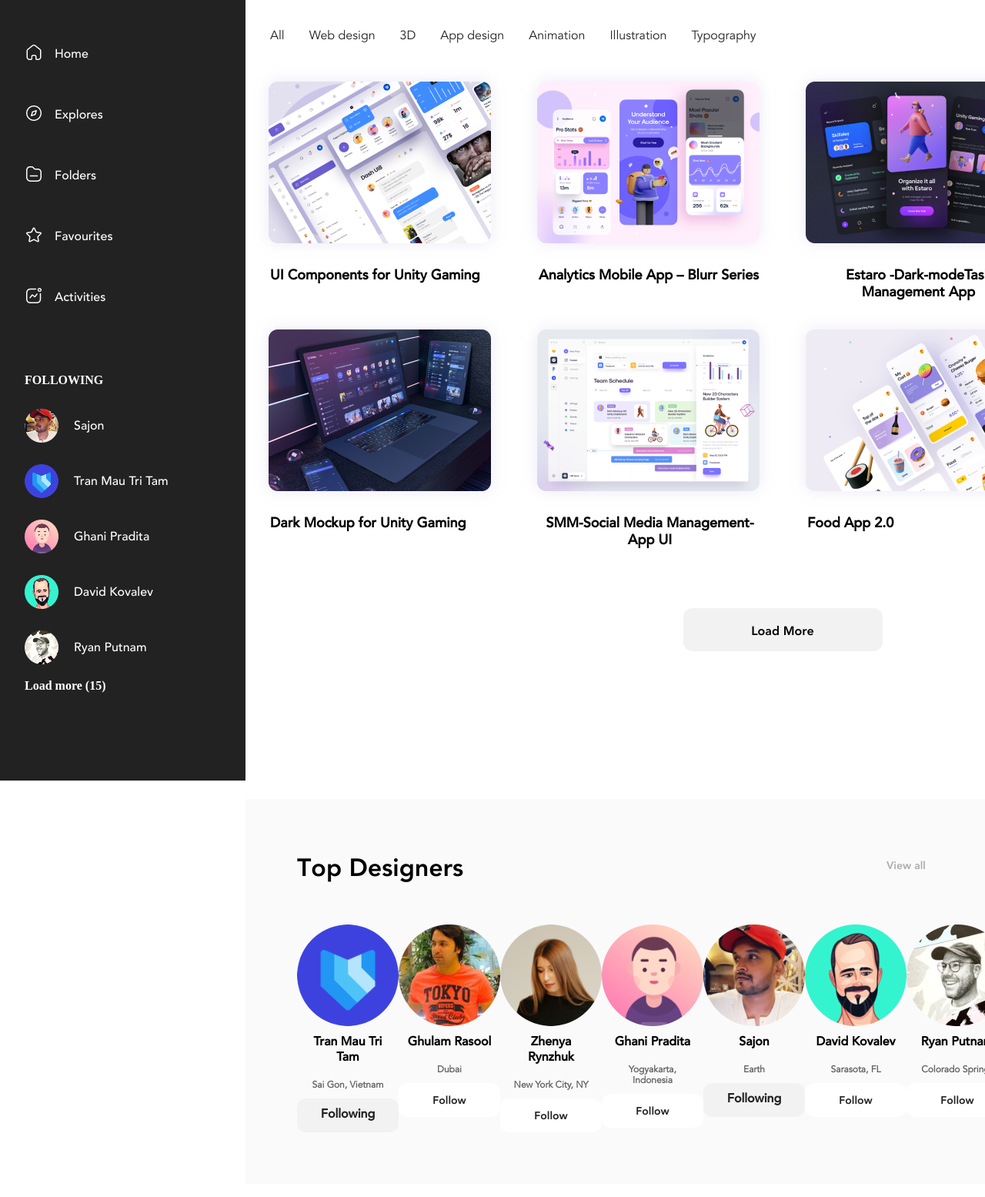
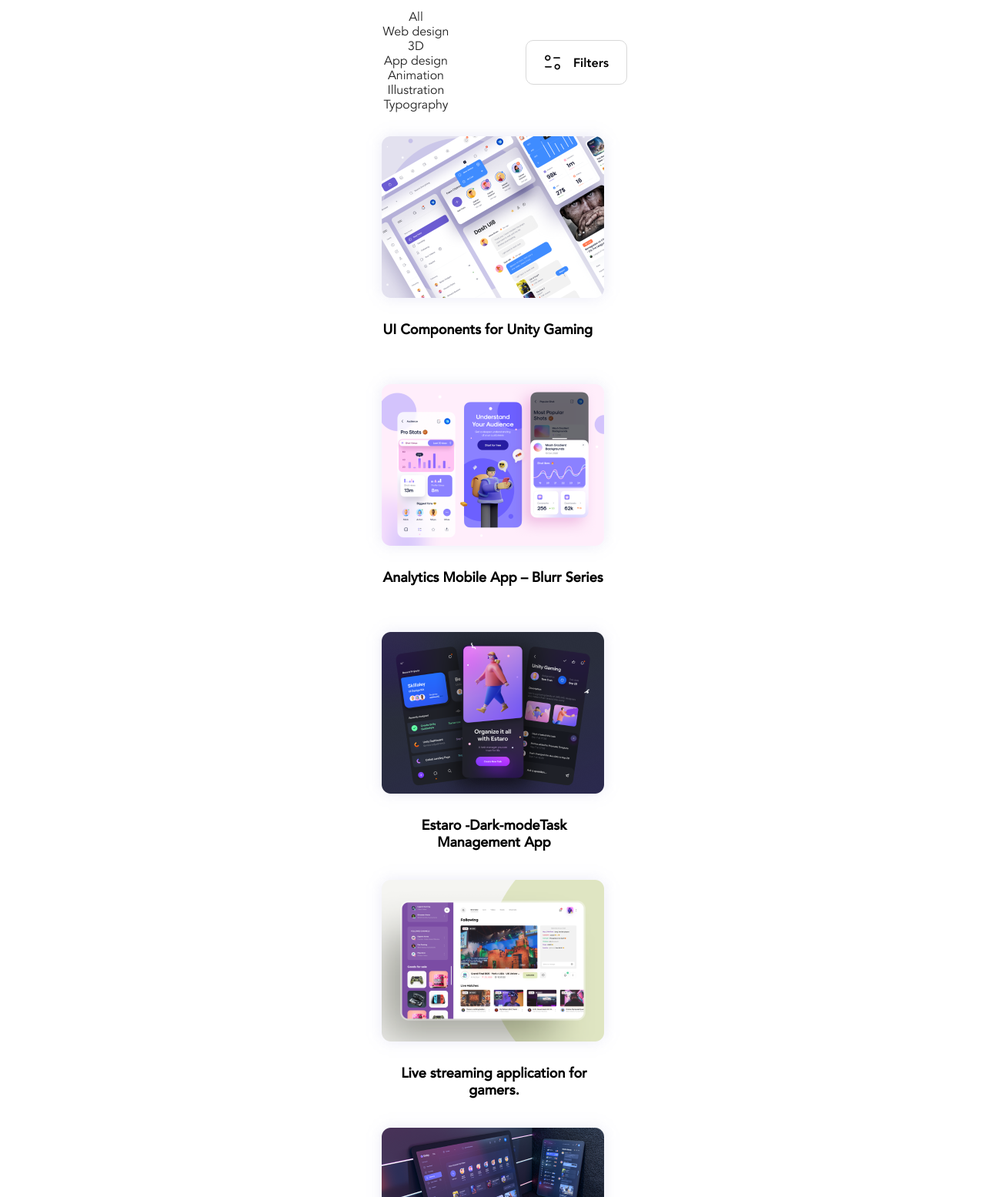
Before and after one commit to TornikeALT/Mid-term, a plain HTML site: page index.html in a window 1280 px wide. Shown: the part 123-1678 px from the top of the page at 77% size. Drawn offline with Linux system fonts and the light colour scheme.

Commit message:
ajafsandal

```diff
--- a/styles/style.css
+++ b/styles/style.css
@@ -324,3 +324,62 @@ table{
 .tr-btm-border{
     border-bottom: 1px solid #F2F2F2;
 }
+@media only screen and (max-width: 1292px){
+    .top-navbar{
+        display: none;
+
+    }
+    .sidebar-section{
+        display: none;
+    }
+    header{
+        align-items: center;
+        justify-content: center;
+    }
+    .wrapper{
+        flex-direction: column;
+        flex-wrap: wrap;
+    }
+    .middle-main-image{
+        display: flex;
+        flex-direction: column;
+        flex-wrap: wrap;
+        align-items: center;
+    }
+    .middle-top-nav ul{
+        flex-direction: column;
+        flex-wrap: wrap;
+        align-items: center;
+        justify-content: center;
+    }
+    .insta{
+        display: flex;
+        flex-direction: column;
+        flex-wrap: wrap;
+        align-items: center;
+        justify-content: center;
+    }
+    .top-designers-nav{
+        display: none;
+    }
+    .bottom-nav-section{
+       display: none;
+    }
+    .wrapper{
+        display: flex;
+        flex-direction: column;
+        flex-wrap: wrap;
+        align-items: center;
+        justify-content: center;
+    }
+
+    .upload-btn{
+        display: none;
+    }
+    .search-btn{
+        display: none;
+    }
+    .top-designers{
+        margin-left: 0px;
+    }
+}
```
